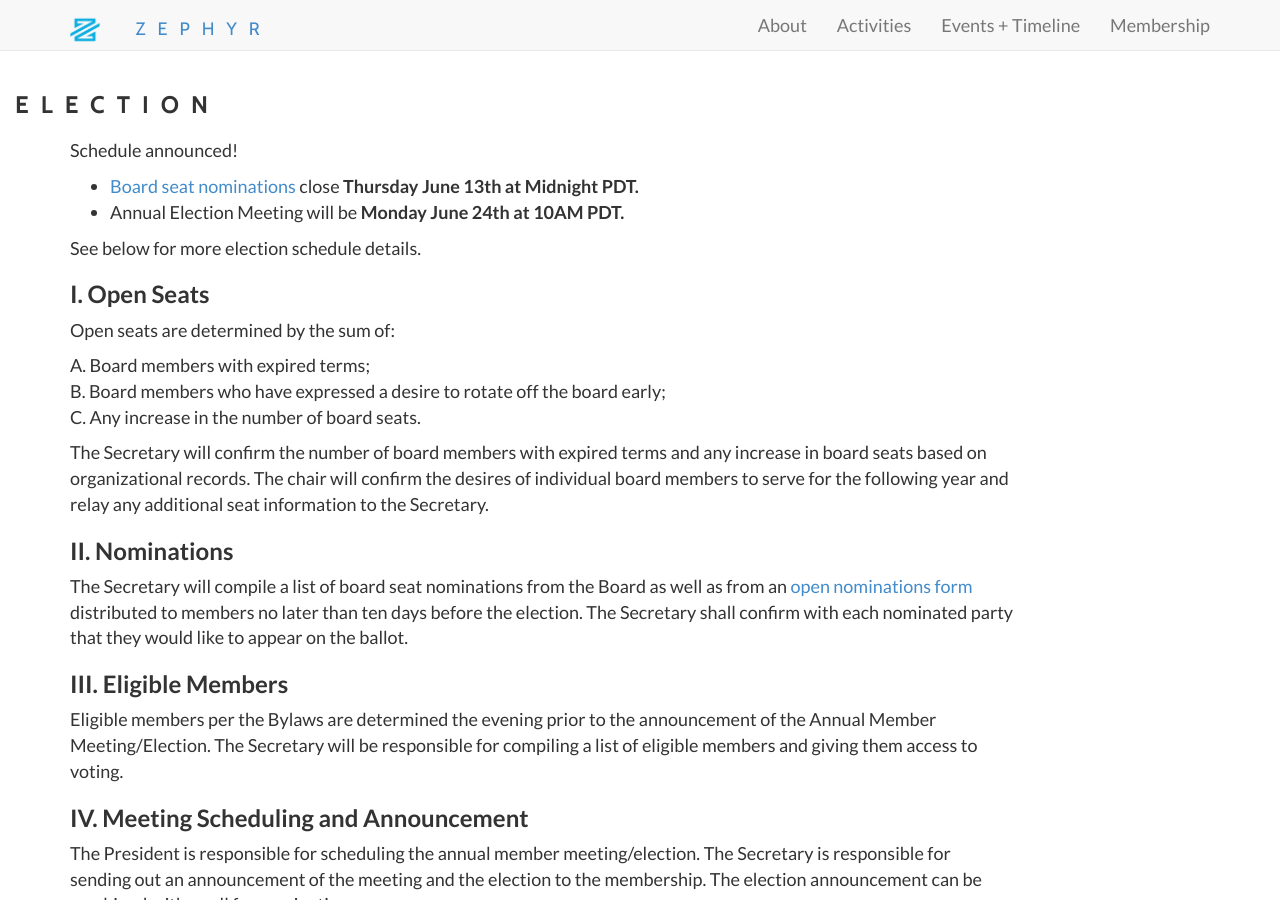
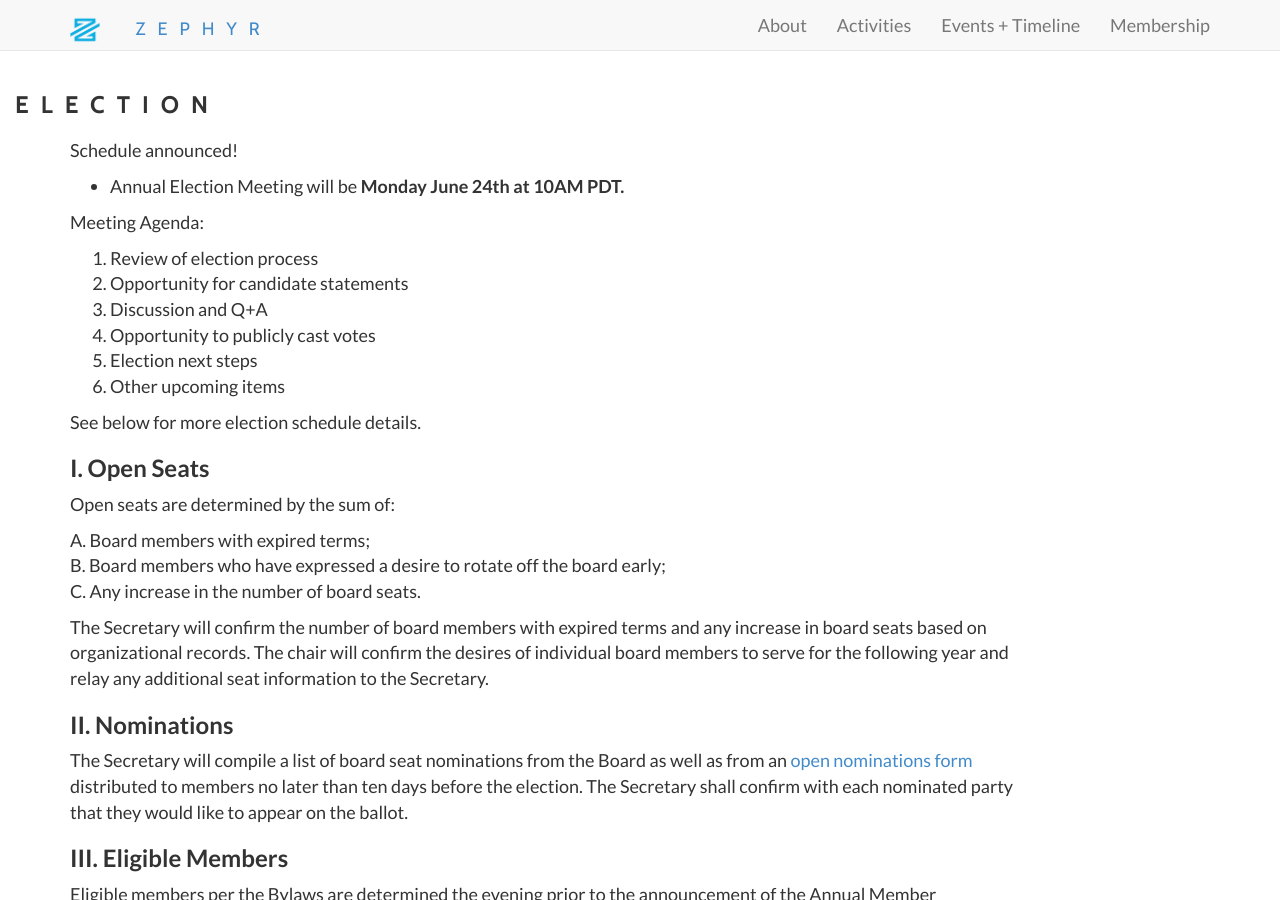
Before and after one commit to ZephyrTransport/zephyr-website, a Jekyll site: the page built from election.md, in a window 1280 px wide and 900 px high. Built offline with Jekyll 4.4.1, drawn with Linux system fonts in a browser that asks for light colours; nearby versions of some CDN libraries.

Commit message:
add agenda for mtg

```diff
--- a/election.md
+++ b/election.md
@@ -6,8 +6,16 @@ subTitle: "2019 Board Election Process"
 
 Schedule announced!
 
- - [Board seat nominations](https://forms.gle/M4exbHVa2LsmYAmd6) close **Thursday June 13th at Midnight PDT.**
  - Annual Election Meeting will be **Monday June 24th at 10AM PDT.**
+
+Meeting Agenda:
+
+1. Review of election process
+2. Opportunity for candidate statements
+3. Discussion and Q+A
+4. Opportunity to publicly cast votes
+5. Election next steps
+6. Other upcoming items
 
 See below for more election schedule details.
 
@@ -63,7 +71,7 @@ The 2019 election schedule is as follows:
 --- | --- | ---
 Monday June 10th | Midnight PDT | Eligible Member Finalization
 Tuesday June 11th | | Meeting Announcement
-Thursday June 13th | Midnight PDT | [Nominations Close](https://forms.gle/M4exbHVa2LsmYAmd6)
+Thursday June 13th | Midnight PDT | Nominations Close
 Monday June 17th |  COB PDT | Ballot Finalization
 Wed June 19th | When you get your email | Online Voting Opens
 Monday June 24th | 10AM PDT | Member Meeting
```
